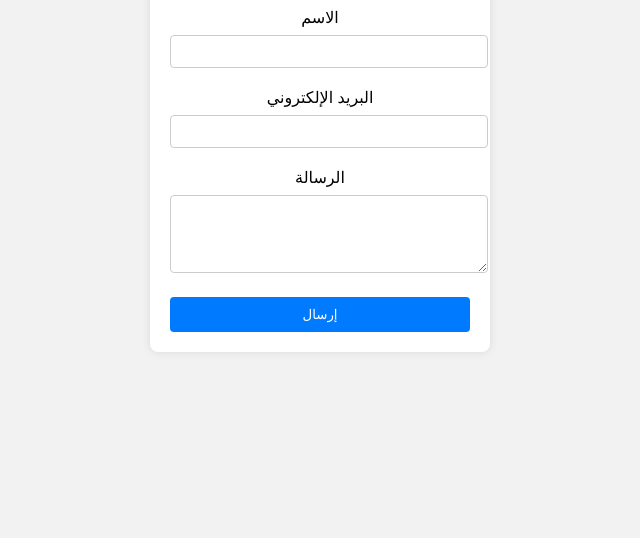
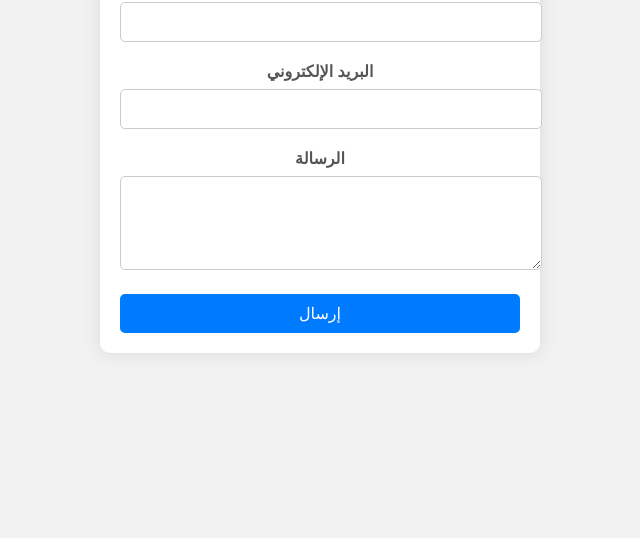
Before and after one commit to Faridhm-max/Contact-ush, a plain HTML site: page index.html in a window 1280 px wide. Shown: the part 278-816 px from the top of the page, without its empty margins (320-960 px from the left). Drawn offline with Linux system fonts and the light colour scheme.

Commit message:
Update styles.css

```diff
--- a/styles.css
+++ b/styles.css
@@ -5,32 +5,40 @@ body {
     align-items: center;
     height: 100vh;
     background-color: #f2f2f2;
+    margin: 0;
+    padding: 0;
 }
 
 .container {
     background-color: #fff;
     padding: 20px;
-    box-shadow: 0 0 10px rgba(0,0,0,0.1);
-    border-radius: 8px;
-    width: 300px;
+    box-shadow: 0 0 20px rgba(0,0,0,0.1);
+    border-radius: 10px;
+    width: 400px;
     text-align: center;
+    margin: 20px;
 }
 
 h1 {
     margin-bottom: 20px;
+    font-size: 24px;
+    color: #333;
 }
 
 label {
     display: block;
     margin-bottom: 8px;
+    font-weight: bold;
+    color: #555;
 }
 
 input, textarea {
     width: 100%;
-    padding: 8px;
+    padding: 10px;
     margin-bottom: 20px;
     border: 1px solid #ccc;
-    border-radius: 4px;
+    border-radius: 5px;
+    font-size: 16px;
 }
 
 button {
@@ -39,10 +47,11 @@ button {
     background-color: #007BFF;
     color: white;
     border: none;
-    border-radius: 4px;
+    border-radius: 5px;
     cursor: pointer;
+    font-size: 16px;
 }
 
 button:hover {
-    opacity: 0.9;
+    background-color: #0056b3;
 }
```
